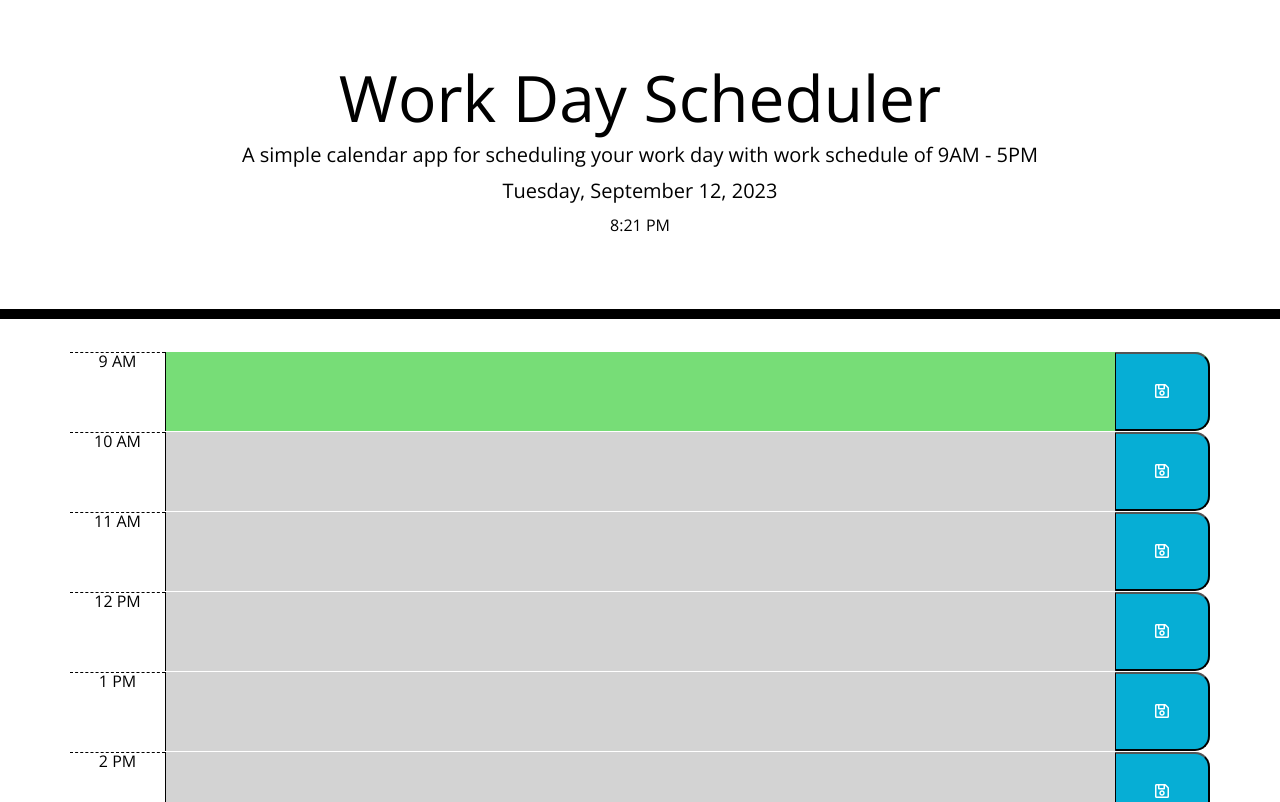
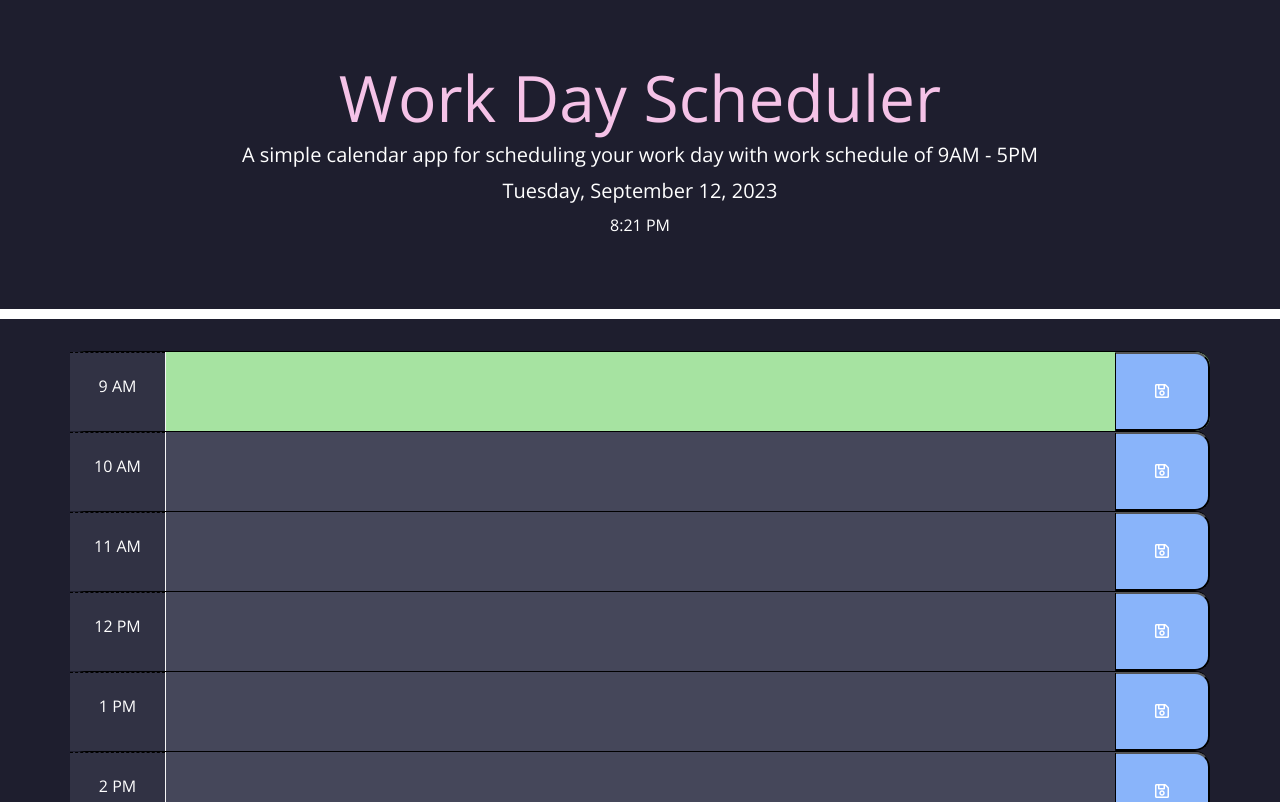
Before and after one commit to lunar-potato/daily-planner-app, a plain HTML site: page index.html in a window 1280 px wide. Shown: the top 802 px of the page. Drawn offline with nearby package versions, Linux system fonts and the light colour scheme.

Commit message:
Changed theme to dark

```diff
--- a/assets/css/style.css
+++ b/assets/css/style.css
@@ -2,24 +2,29 @@ body {
   font-family: 'Open Sans', sans-serif;
   font-size: 16px;
   line-height: 1;
+  background-color: #1e1e2e;
 }
 
 textarea {
   background: transparent;
   border: none;
   resize: none;
-  color: #000000;
-  border-left: 1px solid black;
+  color: white;
+  border-left: 1px solid whitesmoke;
   padding: 10px;
 }
 
 header {
   text-align: center;
   background-color: transparent;
-  color: black;
+  color: white;
   border-radius: 0;
-  border-bottom: 10px solid black;
+  border-bottom: 10px solid white;
   padding: 60px;
+}
+
+h1 {
+  color: #f5c2e7;
 }
 
 .description {
@@ -34,27 +39,28 @@ header {
 .row {
   white-space: pre-wrap;
   height: 80px;
-  border-top: 1px solid white;
+  border-top: 1px solid black;
 }
 
 .hour {
-  background-color: #ffffff;
-  color: #000000;
+  background-color: #313244;
+  color: white;
+  padding-top: 25px;
   border-top: 1px dashed #000000;
 }
 
 .past {
-  background-color: #d3d3d3;
+  background-color: #45475a;
   color: white;
 }
 
 .present {
-  background-color: #ff6961;
+  background-color: #f38ba8;
   color: white;
 }
 
 .future {
-  background-color: #77dd77;
+  background-color: #a6e3a1;
   color: white;
 }
 
@@ -62,7 +68,7 @@ header {
   border-left: 1px solid black;
   border-top-right-radius: 15px;
   border-bottom-right-radius: 15px;
-  background-color: #06aed5;
+  background-color: #89b4fa;
   color: white;
 }
 
@@ -73,7 +79,7 @@ header {
 
 .notification {
   display: none;
-  color: black;
+  color: white;
 }
 
 .show {
```
